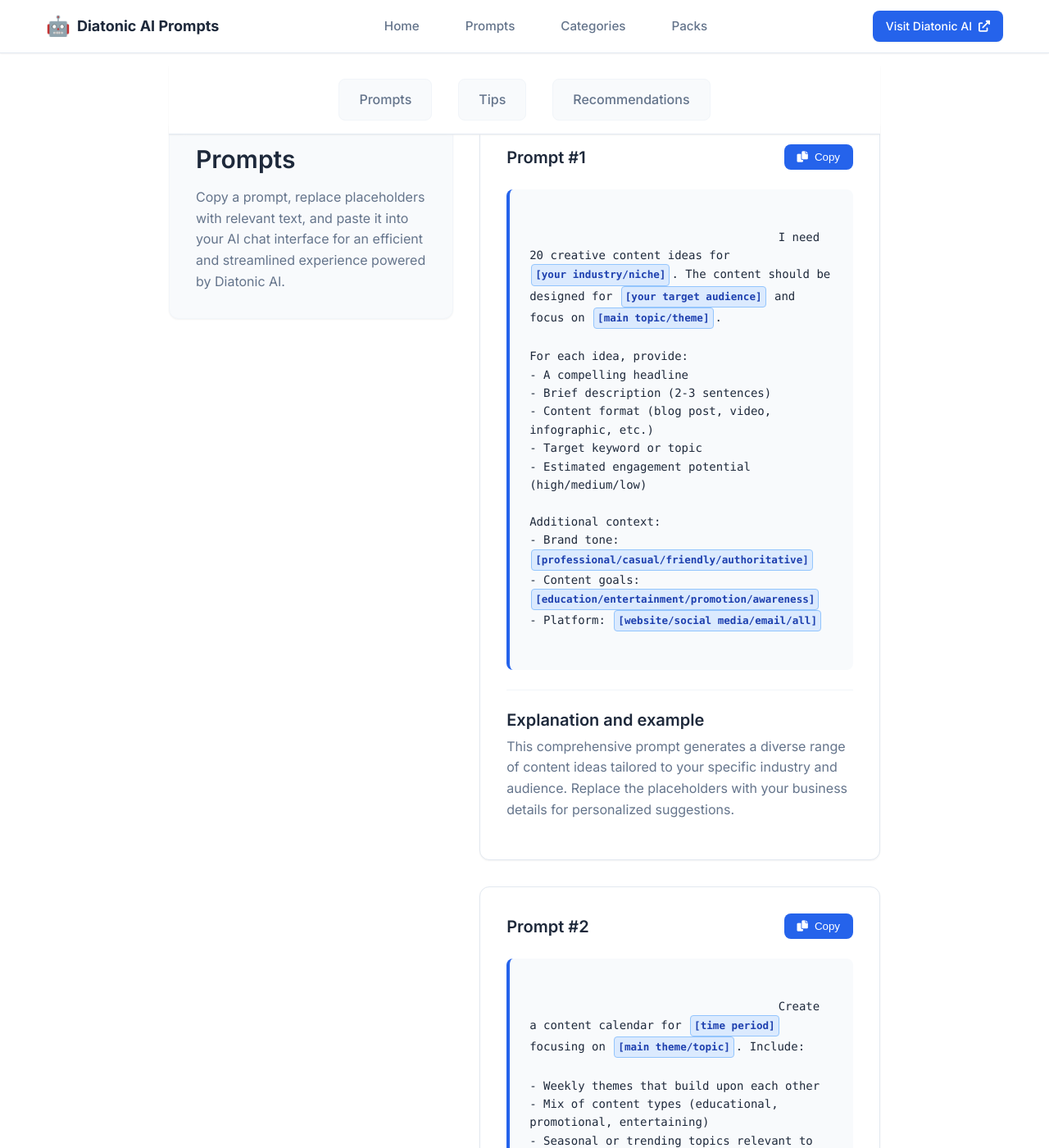
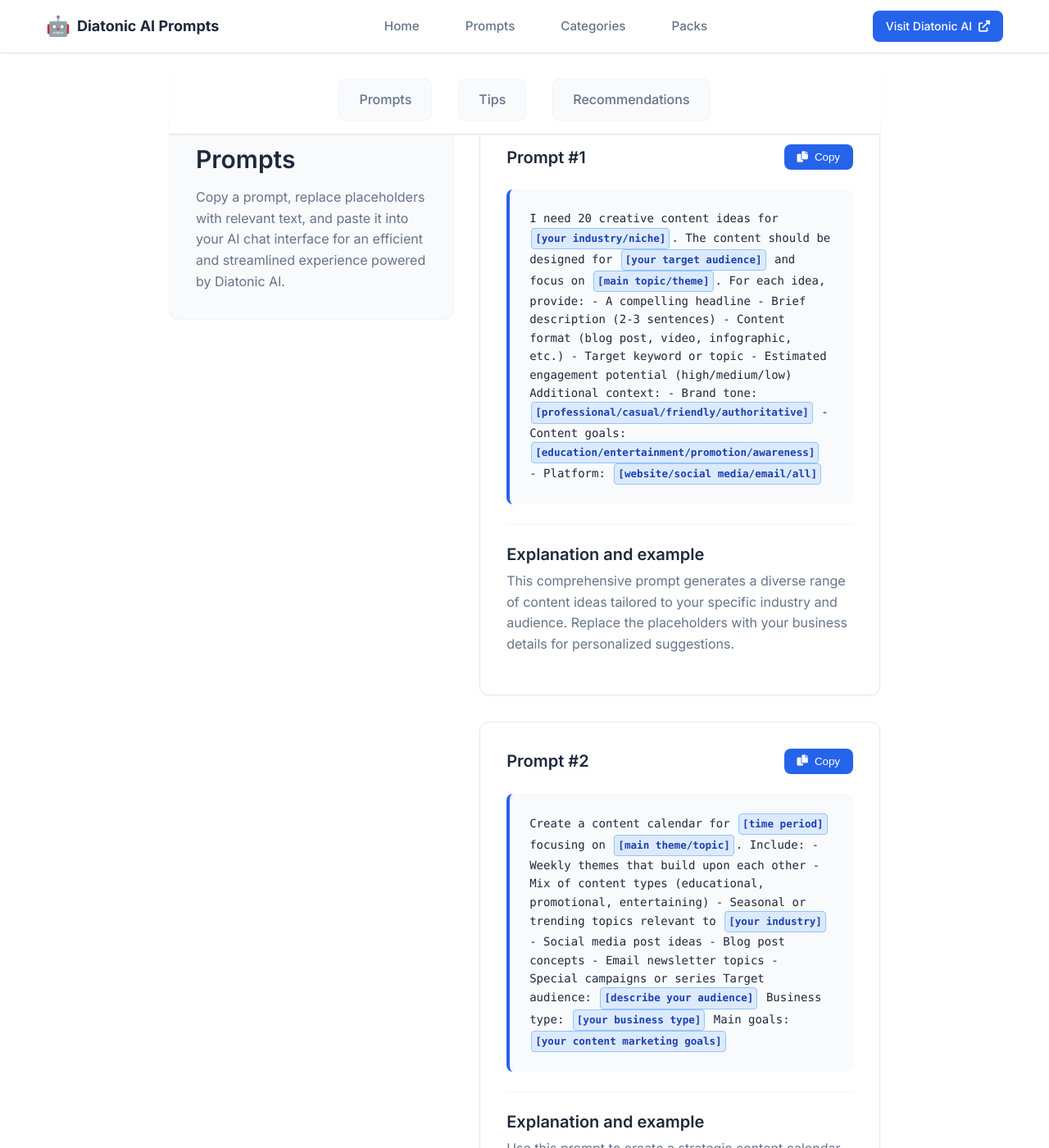
Before and after one commit to Diatonic-AI/diatonic-ai-prompts, a Jekyll site: the page built from _prompts/generating-content-ideas.md, in a window 1280 px wide and 1400 px high, scrolled down 349 px. Shown: the whole window at 82% size. Built offline with Jekyll 4.4.1, drawn with Linux system fonts in a browser that asks for light colours.

Commit message:
Fix prompt text alignment and remove extra whitespace
- Enhanced Liquid template processing to strip multiple types of whitespace
- Added aggressive whitespace removal (tabs, double spaces, line breaks)
- Ensured proper left alignment with text-align: left and text-indent: 0
- Removed white-space: pre-wrap to prevent preservation of unwanted spacing
- Prompts now display as clean, flowing paragraph text starting from the left margin
- Placeholders remain properly color-coded and highlighted within the flowing text

```diff
--- a/_layouts/prompt.html
+++ b/_layouts/prompt.html
@@ -70,7 +70,7 @@ layout: default
                                 </div>
 
                                 <div class="prompt-text" id="prompt-{{ forloop.index }}">
-                                    {{ prompt.text | strip | replace: "\n\n", " " | replace: "\n", " " }}
+                                    {{- prompt.text | strip | replace: "\n\n", " " | replace: "\n", " " | replace: "    ", " " | replace: "  ", " " -}}
                                 </div>
 
                                 {% if prompt.explanation %}
--- a/assets/css/main.css
+++ b/assets/css/main.css
@@ -482,7 +482,10 @@ a:hover {
     line-height: 1.6;
     word-wrap: break-word;
     font-size: 0.875rem;
-    white-space: pre-wrap;
+    white-space: normal;
+    text-align: left;
+    text-indent: 0;
+    margin: 0;
 }
 
 /* Placeholder Highlighting */
```
